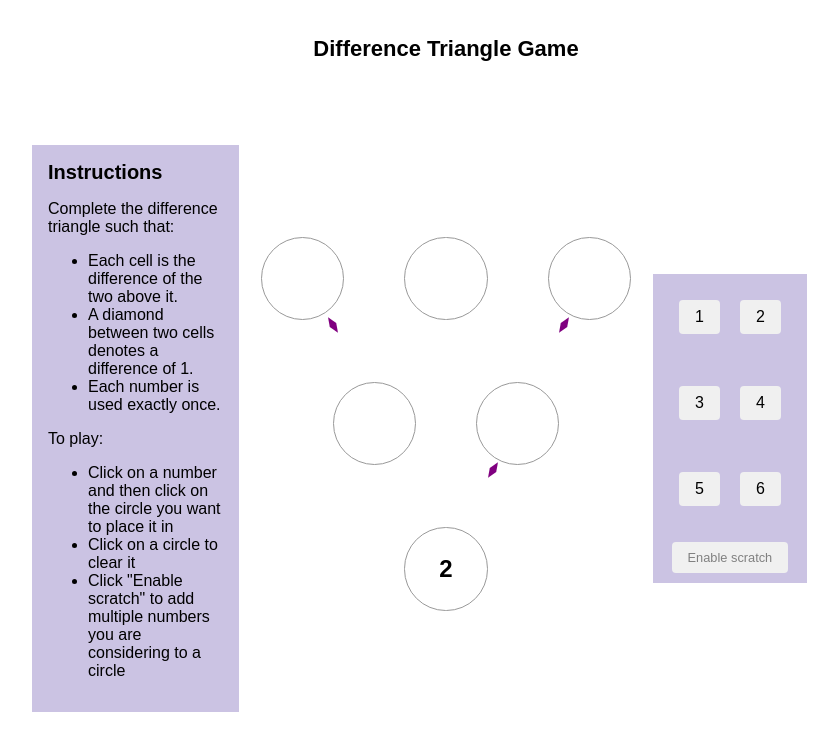
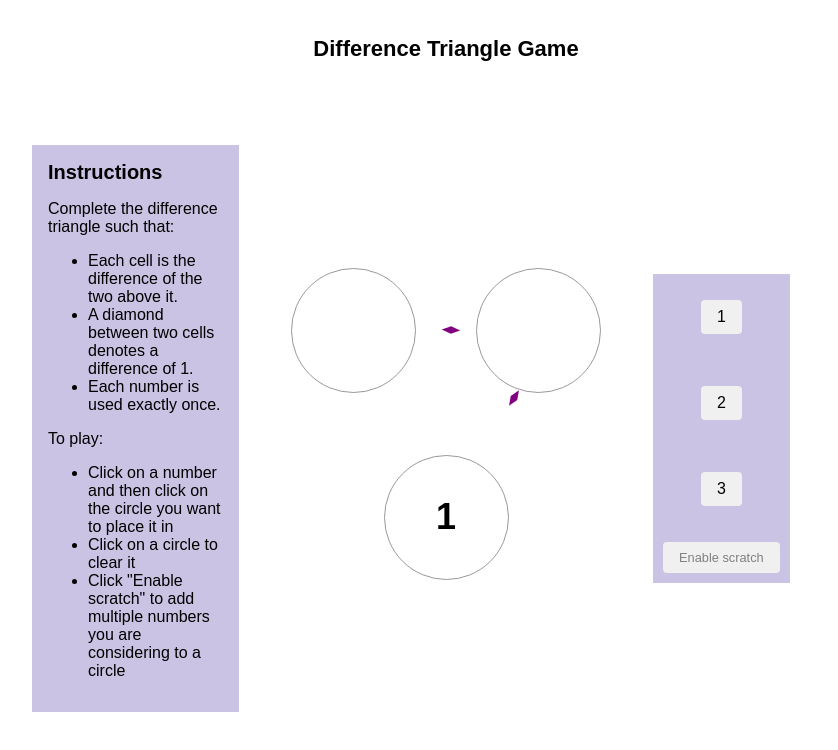
Before and after one commit to diva-harsoor/difference-triangles, a React (Create React App) app: page / in a window 1280 px wide. Shown: the top 750 px of the page, without its empty margins (194-1032 px from the left). Built offline with nearby package versions, Linux system fonts and the light colour scheme.

Commit message:
Added 2-row difference triangle Changed win dialogue

```diff
--- a/src/App.js
+++ b/src/App.js
@@ -215,7 +215,7 @@ function Keypad({ status, numbers, scratch, onNumPress, onScratchPress }) {
 }
 
 export default function Game() {
-  const [numRows, setNumRows] = useState(3);
+  const [numRows, setNumRows] = useState(2);
   const [cellArrows, setCellArrows] = useState(new Map());
   // const [cellArrows, setCellArrows] = useState([]);
   const [clueCells, setClueCells] = useState([]);
@@ -229,13 +229,20 @@ export default function Game() {
   useEffect(() => {
     let length = (numRows * (numRows + 1))/2;
     // cells, cellArrow could come from a db but there's just not very many possible
+    if (numRows == 2) {
+      const map = new Map([
+        [1,1],
+        [2,0]
+      ])
+      setCellArrows(map);
+    }
     if (numRows == 3) {
       const map = new Map([
         [1, 1],
         [3, 1],
         [5, -1],
       ]);
-      setCellArrows(map)
+      setCellArrows(map);
     }
     else if (numRows == 4) {
       const map = new Map([
@@ -244,7 +251,7 @@ export default function Game() {
         [6,1],
         [8,-1],
       ]);
-      setCellArrows(map)
+      setCellArrows(map);
     }
     else if (numRows == 5) {
       const map = new Map([
@@ -259,6 +266,9 @@ export default function Game() {
 
     const initializeCells = () => {
       let tempCells = Array(length).fill(null);
+      if (numRows == 2) {
+        tempCells[0] = 1;
+      }
       if (numRows == 3) {
         tempCells[0] = 2;
       }
@@ -319,7 +329,7 @@ export default function Game() {
   return (
     <>
     <div className="centered-row"><h1>Difference Triangle Game</h1></div>
-    <div className="centered-row">{hasWon ? "🎉 Congrats! You solved the difference triangle!" : checkSuccess(cells, numRows)}</div>
+    <div className="centered-row">{hasWon ? "🎉 Congrats! The largest exact difference triangle has 5 rows, and you solved it!" : checkSuccess(cells, numRows)}</div>
     <div className="center-wrapper">
       <div className="game-container">
         <div className="info">
```
